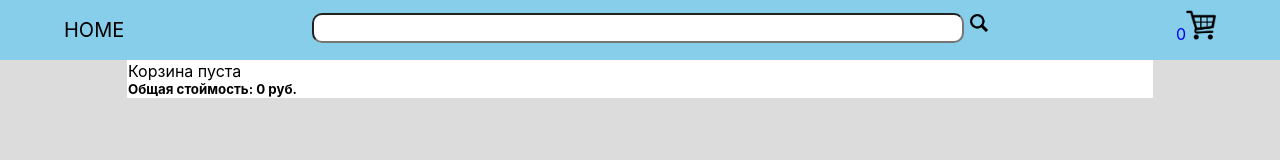
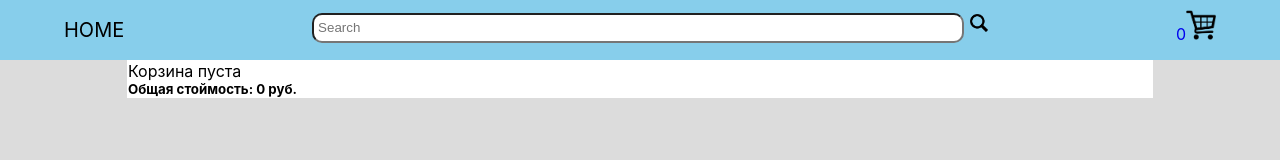
Before and after one commit to Klemeshov/Shop, a React (Create React App) app: page /cart in a window 1280 px wide. Shown: the top 160 px of the page. Built offline with nearby package versions, Linux system fonts and the light colour scheme.

Commit message:
Enter press on search bar

```diff
--- a/src/API/API.js
+++ b/src/API/API.js
@@ -1,7 +1,7 @@
 import * as axios from "axios"
 
 const URL = 'https://web-server-for-shop.herokuapp.com/';
-const URL2 = "http://localhost:5000";
+// const URL2 = "http://localhost:5000";
 
 const ms = axios.create({
     baseURL: URL
--- a/src/Components/Header/SearchBar/SearchBar.jsx
+++ b/src/Components/Header/SearchBar/SearchBar.jsx
@@ -1,7 +1,8 @@
 import React from "react";
-import {NavLink} from "react-router-dom";
+import {NavLink, withRouter} from "react-router-dom";
 import SearchIcon from "./../../../assets/img/Header/search.png"
 import classes from "./SearchBar.module.css"
+
 
 class SearchBar extends React.Component {
 
@@ -16,7 +17,15 @@ class SearchBar extends React.Component {
     render() {
         return (
             <div className={classes.SearchBar}>
-                <input className={classes.Input} onChange={this.onValueChange} value={this.state.currentValue}/>
+                <input
+                    className={classes.Input}
+                    onChange={this.onValueChange}
+                    value={this.state.currentValue}
+                    placeholder="Search"
+                    onKeyPress={e => {
+                        if (e.key === "Enter")
+                            this.props.history.push("/search?value=" + this.state.currentValue);
+                    }}/>
                 <NavLink to={"/search?value=" + this.state.currentValue}>
                     <img className={classes.Img} src={SearchIcon} alt="search"/>
                 </NavLink>
@@ -25,4 +34,5 @@ class SearchBar extends React.Component {
     }
 }
 
-export default SearchBar;
+
+export default withRouter(SearchBar);
```
